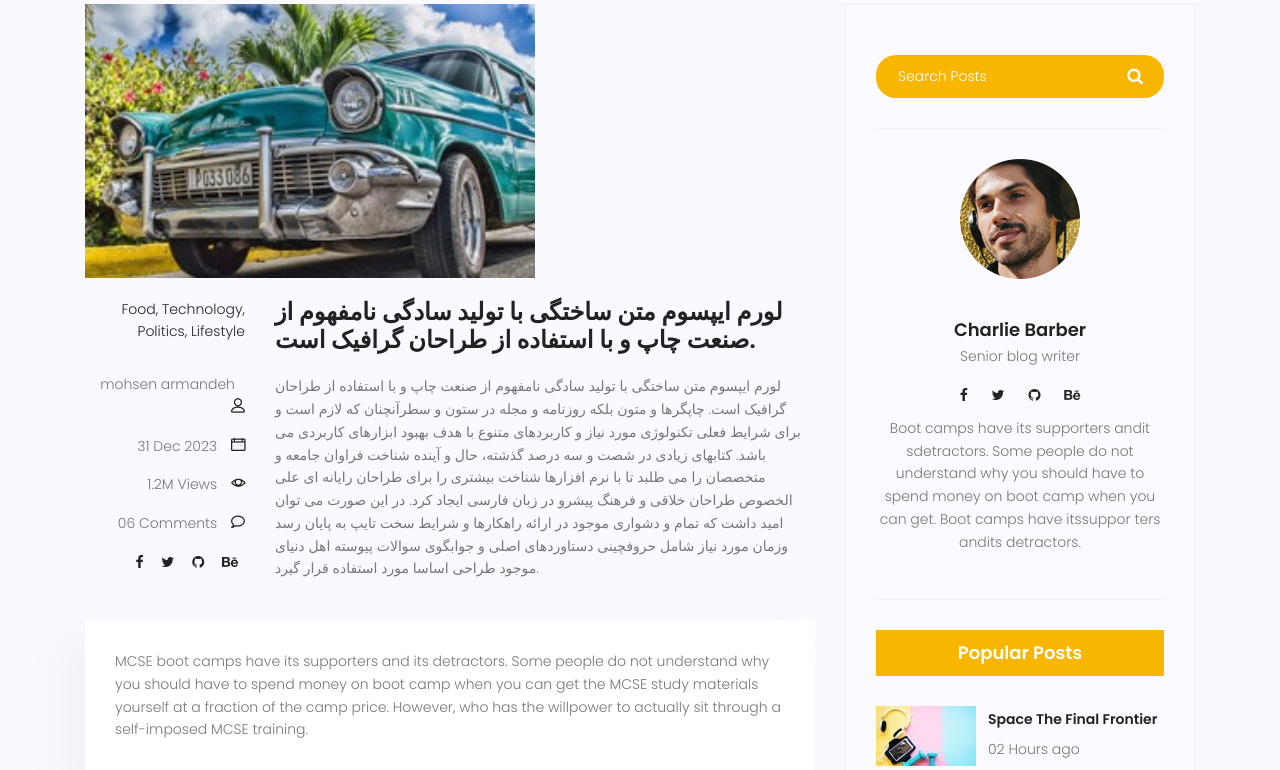
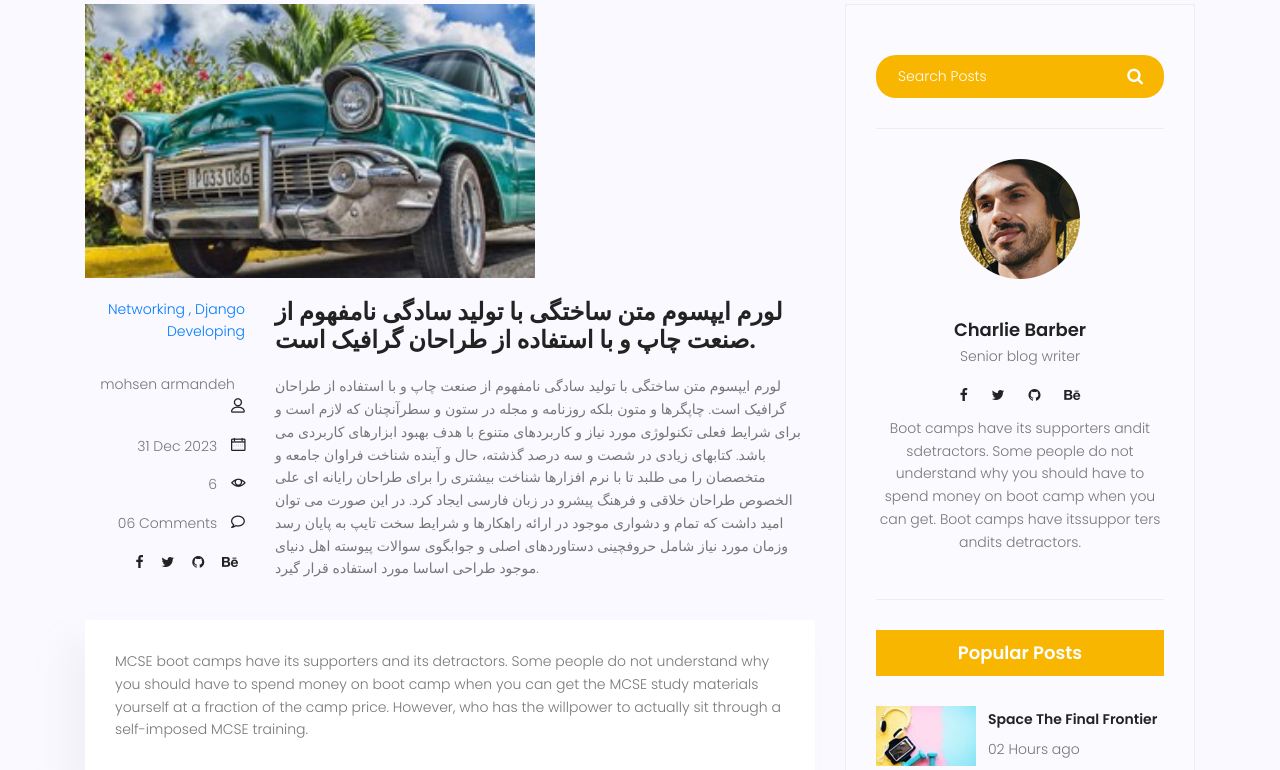
Before and after one commit to Golshani-ma/djangoProject, a Django app: page /blog/5 in a window 1280 px wide. Shown: the part 474-1244 px from the top of the page. Run offline with Django 4.2, Linux system fonts and the light colour scheme; data comes from the database, SQL or seed files in the repository; some libraries are stand-ins or nearby versions.

Commit message:
exersice#1- chapter6

```diff
--- a/blog/admin.py
+++ b/blog/admin.py
@@ -10,7 +10,7 @@ class PostAdmin(admin.ModelAdmin):
     empty_value_display = '-empty-'
     list_display = ['title', 'author', 'image', 'counted_views', 'status', 'published_date', 'created_date']
     list_filter = ['status', 'author']
-    search_fields = ['title', 'counted_views', 'status', 'published_date', 'created_date']
+    search_fields = [ 'title', 'counted_views', 'status', 'published_date', 'created_date']
 
 
 admin.site.register(Category)
--- a/blog/views.py
+++ b/blog/views.py
@@ -1,12 +1,33 @@
+import datetime
+
 from django.http import Http404
 from django.shortcuts import render, get_object_or_404
 from blog.models import Post
 from django.core.paginator import Paginator, PageNotAnInteger, EmptyPage
 
 
+def check_change_status(posts: Post):
+    '''
+        set the status of to 1.
+    :param posts: The posts whose time has come to publish, but their status is zero
+    :return: the posts that pub_date is lte than datetime.now()
+    '''
+    for p in posts:
+        if p.status == 0:
+            p.status = 1
+            p.save()
+    return None
+
+
 # Create your views here.
 def blog_view(request, cat_name=None, author_username=None):
+    current_datetime = datetime.datetime.now()
+    posts = Post.objects.filter(published_date__lte=current_datetime)
+    # ************change status to 1 if pub_date<= now() **********************
+    check_change_status(posts)
+
     posts = Post.objects.filter(status=1)
+
     if cat_name:
         posts = posts.filter(category__name=cat_name)
     if author_username:
@@ -15,6 +36,8 @@ def blog_view(request, cat_name=None, author_username=None):
         posts = Paginator(posts, 3)
         page_number = request.GET.get("page")
         posts = posts.get_page(page_number)
+
+
     except PageNotAnInteger:
         posts = posts.get_page(1)
     except EmptyPage:
@@ -28,6 +51,8 @@ def blog_view(request, cat_name=None, author_username=None):
 def blog_single(request, pid):
     try:
         post = get_object_or_404(Post, id=pid, status=1)
+        post.counted_views += 1
+        post.save()
         context = {'post': post}
         return render(request, 'blog/blog-single.html', context)
     except Post.DoesNotExist:
--- a/templates/blog/blog-single.html
+++ b/templates/blog/blog-single.html
@@ -36,11 +36,23 @@
                         </div>
                         <div class="col-lg-3  col-md-3 meta-details">
                             <ul class="tags">
-                                <li><a href="#">Food,</a></li>
-                                <li><a href="#">Technology,</a></li>
-                                <li><a href="#">Politics,</a></li>
-                                <li><a href="#">Lifestyle</a></li>
+
+                                {% for cat in post.category.all %}
+                                    <a href="{% url 'blog:category' cat_name=cat.name %}">
+                                        {{ cat.name }}
+                                        {% if not forloop.last %}
+                                            ,
+                                        {% endif %}
+                                    </a>
+                                {% endfor %}
+
                             </ul>
+                            {#                            <ul class="tags">#}
+                            {#                                <li><a href="#">Food,</a></li>#}
+                            {#                                <li><a href="#">Technology,</a></li>#}
+                            {#                                <li><a href="#">Politics,</a></li>#}
+                            {#                                <li><a href="#">Lifestyle</a></li>#}
+                            {#                            </ul>#}
                             <div class="user-details row">
                                 <p class="user-name col-lg-12 col-md-12 col-6"><a
                                         href="#">{{ post.author.get_full_name }}</a> <span class="lnr lnr-user"></span>
@@ -48,7 +60,7 @@
                                 <p class="date col-lg-12 col-md-12 col-6"><a
                                         href="#">{{ post.published_date | date:"d M Y" }}</a> <span
                                         class="lnr lnr-calendar-full"></span></p>
-                                <p class="view col-lg-12 col-md-12 col-6"><a href="#">1.2M Views</a> <span
+                                <p class="view col-lg-12 col-md-12 col-6"><a href="#">{{ post.counted_views }}</a> <span
                                         class="lnr lnr-eye"></span></p>
                                 <p class="comments col-lg-12 col-md-12 col-6"><a href="#">06 Comments</a> <span
                                         class="lnr lnr-bubble"></span></p>
```
Also changed, not shown: db.sqlite3.
